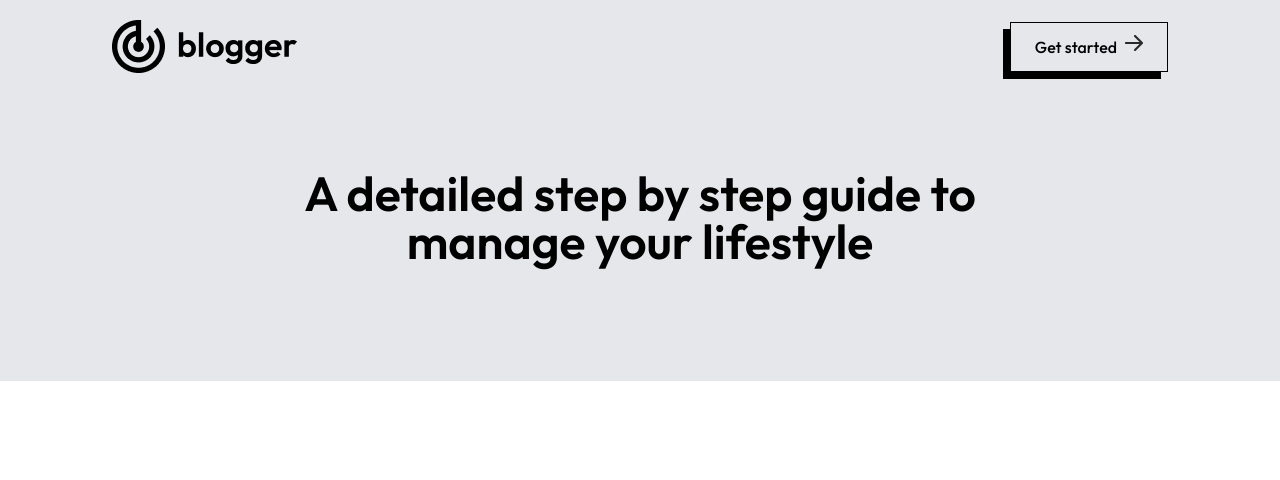
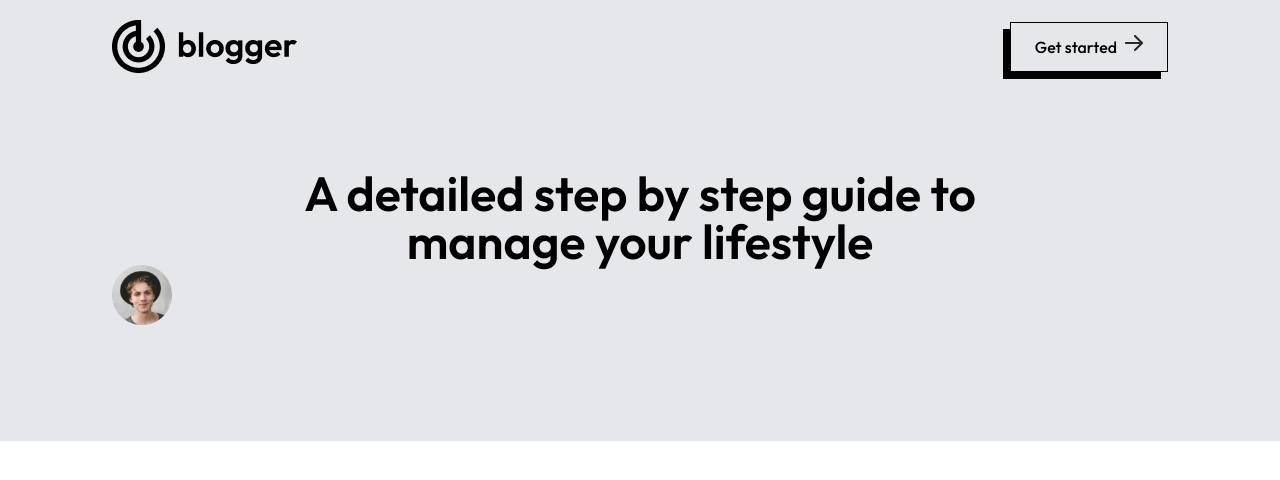
Before and after one commit to KMPKBandara/The-Explorer, a Next.js app in the folder the-explorer/: page /blogs/1 in a window 1280 px wide. Shown: the top 480 px of the page. Built offline with nearby package versions, Linux system fonts and the light colour scheme.

Commit message:
Add auther Image

```diff
--- a/the-explorer/app/blogs/[id]/page.jsx
+++ b/the-explorer/app/blogs/[id]/page.jsx
@@ -31,6 +31,7 @@ const page = ({params}) => {
       </div>
       <div className='text-center my-24'>
         <h1 className='text-2xl sm:text-5xl font-semibold max-w-[700px] mx-auto'>{data.title}</h1>
+        <Image src={data.author_img} width={60} height={60} alt=''/>
       </div>
     </div>
     </>:<></>
```
